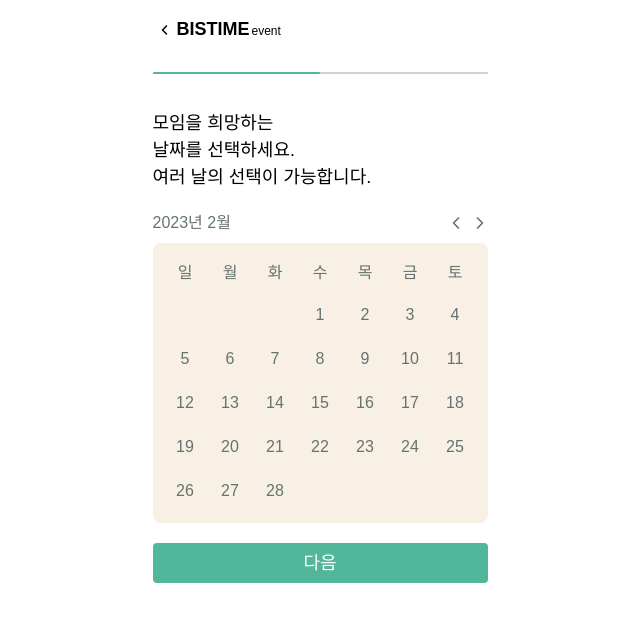
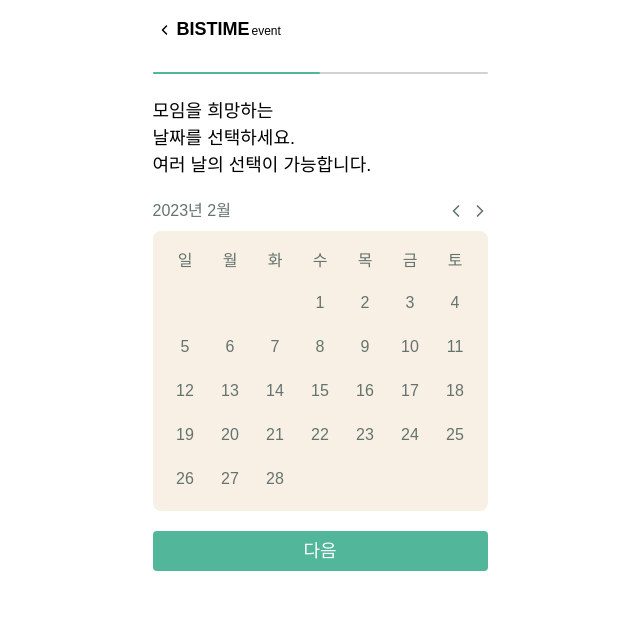
Before and after one commit to PI304/BisTime_Frontend, a Next.js app: page /event/create/create02 in a window 1280 px wide. Shown: the top 622 px of the page, without its empty margins (320-960 px from the left). Built offline with nearby package versions, Linux system fonts and the light colour scheme; a web font is replaced by a local one.

Commit message:
design : margit 동일하게 수정

```diff
--- a/src/pages/event/create/create01.tsx
+++ b/src/pages/event/create/create01.tsx
@@ -45,7 +45,7 @@ function Create() {
         </div>
         <form
           onSubmit={handleSubmit(onSubmit)}
-          className="mt-9 w-full space-y-5 flex flex-col items-center justify-center"
+          className="mt-6 w-full space-y-5 flex flex-col items-center justify-center"
         >
           <div className="w-full">
             <Input
--- a/src/pages/event/create/create02.tsx
+++ b/src/pages/event/create/create02.tsx
@@ -51,7 +51,7 @@ function Create() {
       <ProgressBar progress="w-1/2" className="mt-3" />
       <form
         onSubmit={handleSubmit(onSubmit)}
-        className="mt-9 w-full space-y-5 flex flex-col items-center justify-center"
+        className="mt-6 w-full space-y-5 flex flex-col items-center justify-center"
       >
         <div className="w-full flex flex-col items-center justify-center">
           <div className="text-18 text-left w-full">모임을 희망하는</div>
--- a/src/pages/event/create/create03.tsx
+++ b/src/pages/event/create/create03.tsx
@@ -56,7 +56,7 @@ function Create() {
       <ProgressBar progress="w-3/4" className="mt-3" />
       <form
         onSubmit={handleSubmit(onSubmit)}
-        className="mt-9 w-full space-y-5 flex flex-col items-center justify-center"
+        className="mt-6 w-full space-y-5 flex flex-col items-center justify-center"
       >
         <div className="w-full flex flex-col items-center justify-center">
           <div className="text-18 text-left w-full">
```
